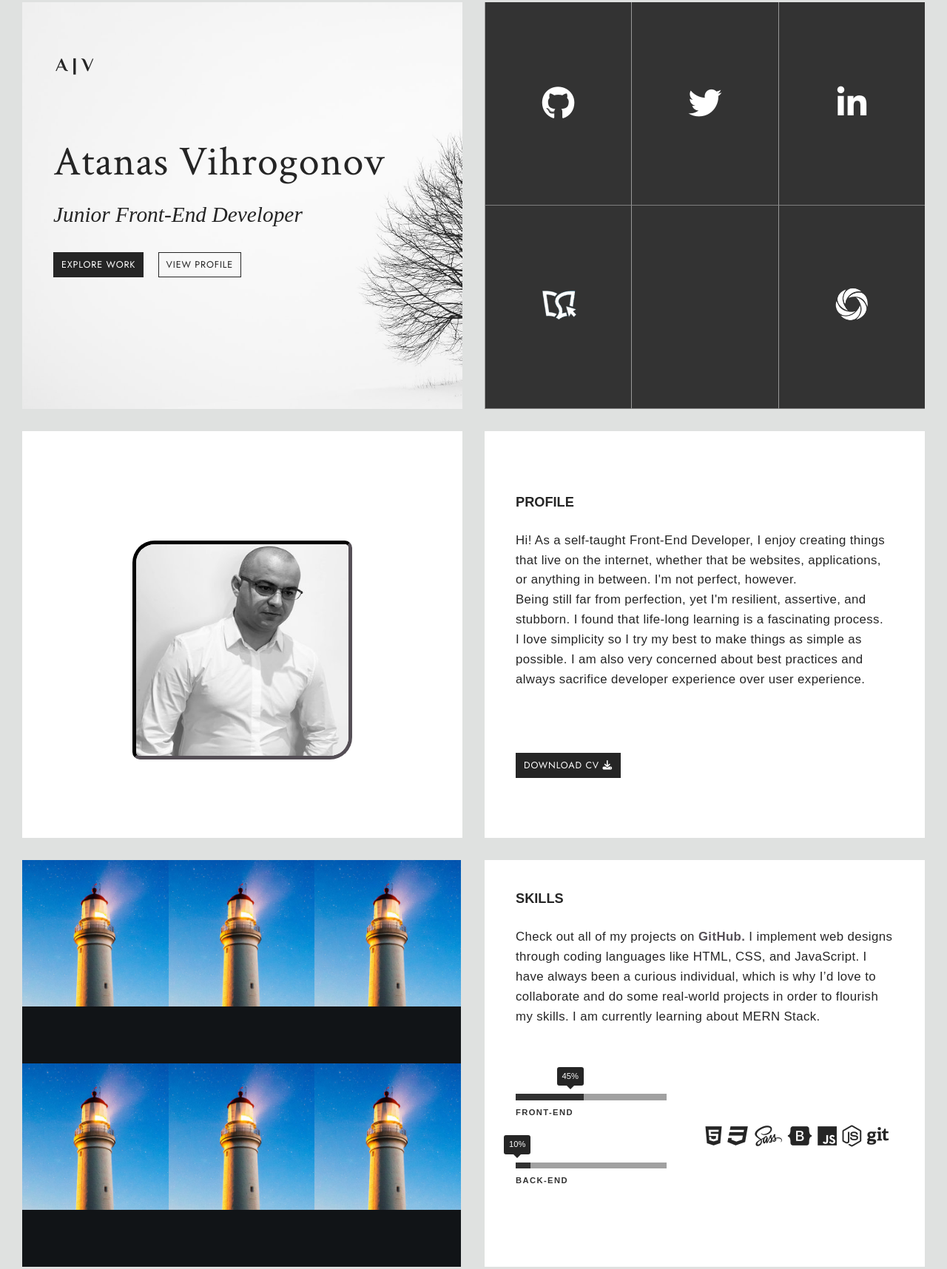
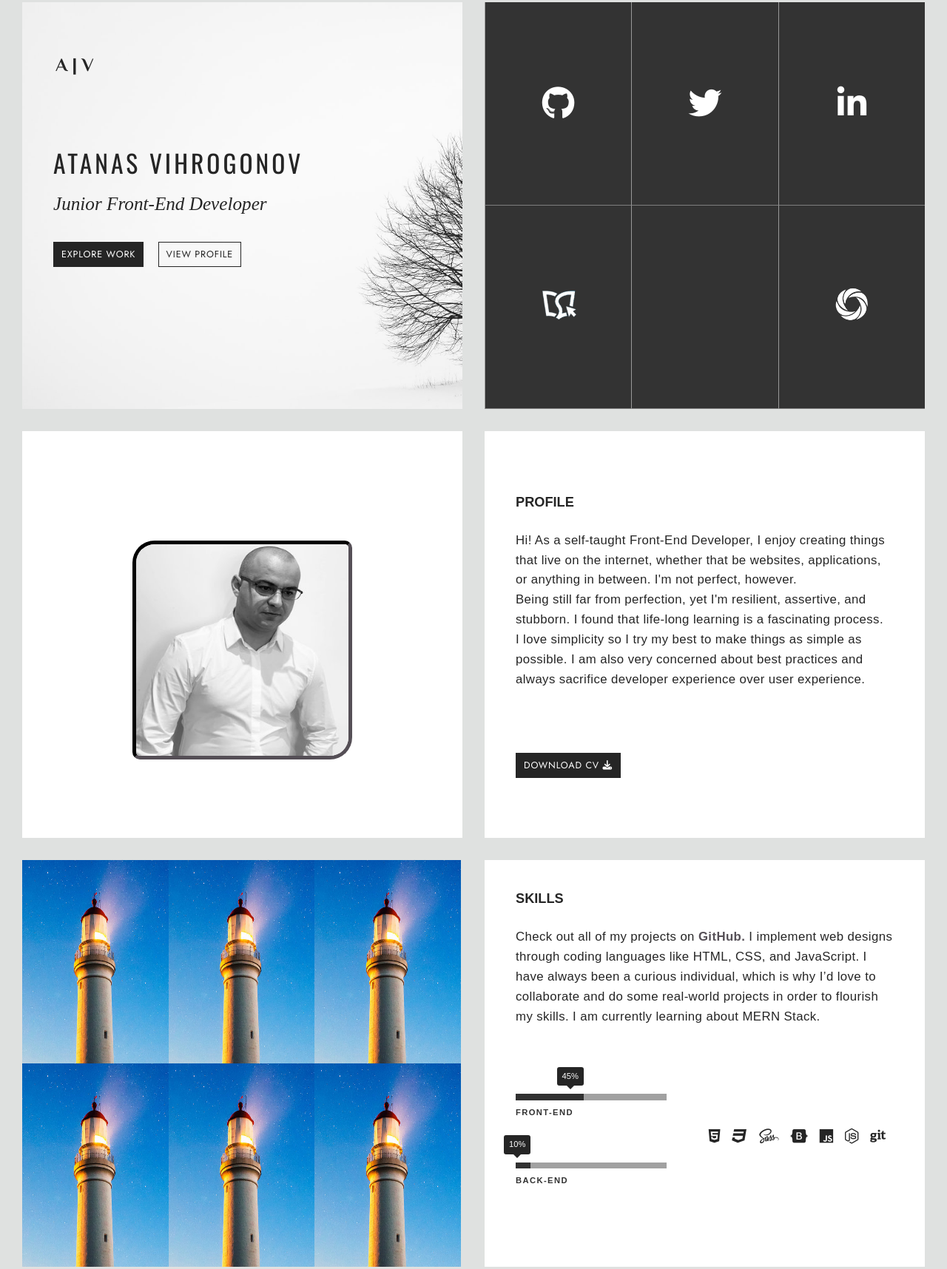
Before and after one commit to AtanasVihrogonov/Old-PP, a website: page public/index.html in a window 1280 px wide. Shown: the part 28-1744 px from the top of the page at 74% size. Drawn offline with nearby package versions, Linux system fonts and the light colour scheme; some icons are missing; a web font is replaced by a local one.

Commit message:
Change font style H1

```diff
--- a/scss/base/_typography.scss
+++ b/scss/base/_typography.scss
@@ -13,10 +13,11 @@
 /* Headings */
 h1 {
   font-family: $font-headings;
-  font-weight: 200;
-  letter-spacing: 1px;
-  font-size: 4rem;
-  line-height: 5rem;
+  text-transform: uppercase;
+  font-weight: 400;
+  letter-spacing: 4px;
+  font-size: 2.4rem;
+  line-height: 3rem;
 }
 
 h2 {
@@ -30,7 +31,7 @@
   font-family:$font-headings-sub;
   margin: 0;
   font-weight: 400;
-  font-size: 2.1rem;
+  font-size: 1.8rem;
   font-style: italic;
   line-height: 5rem;
 }
--- a/scss/base/_variables.scss
+++ b/scss/base/_variables.scss
@@ -6,7 +6,7 @@
 
 // FONT VARIABLE
 $font-primary: 'Maitree', sans-serif;
-$font-headings: 'Crimson Text', serif;
+$font-headings: 'Oswald', sans-serif;
 $font-headings-sub: 'Linden Hill', serif;
 $font-logo:  'El Messiri', sans-serif;
 $font-buttons: 'Jost', sans-serif;
--- a/scss/components/_portfolio.scss
+++ b/scss/components/_portfolio.scss
@@ -4,8 +4,8 @@
   &__wrapper {
     &-item {
       @include position-item;
-      width: 100%;
-      height: auto;
+      // width: 100%;
+      // height: auto;
       background: #111417;
       text-align: center;
       cursor: pointer;
@@ -15,7 +15,7 @@
         max-width: 100%;
         max-height: 100%;
         width: max-content;
-        height: max-content;
+        height: 100%;
         @include respond(phone) {
           width: 100%;
         }
--- a/scss/components/_profileImage.scss
+++ b/scss/components/_profileImage.scss
@@ -6,6 +6,7 @@
   padding: 6rem 3rem 3rem;
 
   &__item {
+    text-align: center;
     height: 70%;
 
     @include respond(phone) {
@@ -18,6 +19,9 @@
       border: 5px inset $third-color;
       border-radius: 30px 10px 30px 10px;
       object-fit: cover;
+      @include respond(phone) {
+        border: 5px solid $third-color;
+      }
     }
   }
 
--- a/scss/components/_skills.scss
+++ b/scss/components/_skills.scss
@@ -132,7 +132,7 @@
     margin-bottom: 3rem;
 
     @media only screen and (min-width: 1200px) and (max-width: 1600px){
-      font-size: 2.1rem;
+      font-size: 1.5rem;
     }
     @include respond(tab-land) {
       width: 100%;
--- a/scss/main.scss
+++ b/scss/main.scss
@@ -23,7 +23,7 @@
 @import url('https://fonts.googleapis.com/css2?family=El+Messiri:wght@600;700&display=swap');
 
 // Headings => $font-secondary
-@import url('https://fonts.googleapis.com/css2?family=Crimson+Text&display=swap');
+@import url('https://fonts.googleapis.com/css2?family=Oswald:wght@300;400;500&display=swap');
 @import url('https://fonts.googleapis.com/css2?family=Linden+Hill:ital@0;1&display=swap');
 
 // Body => $font-primary
```
Also changed, not shown: public/css/main.css, 1 other file.
